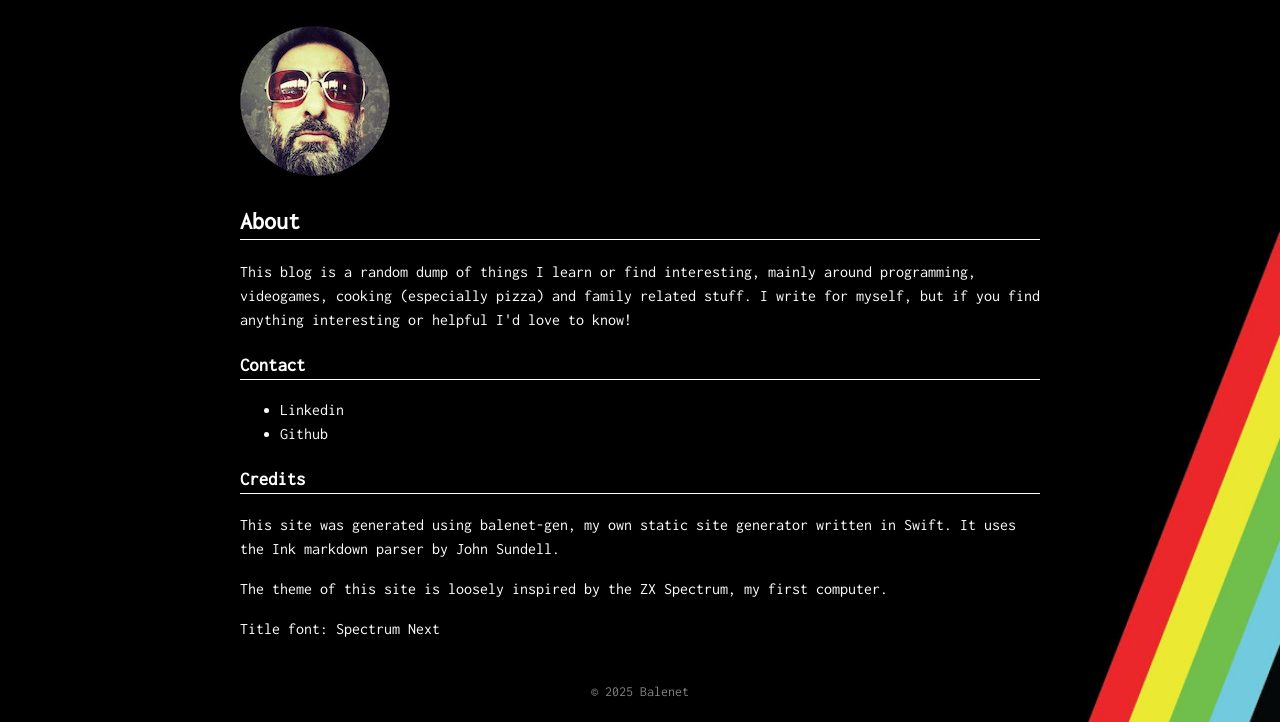
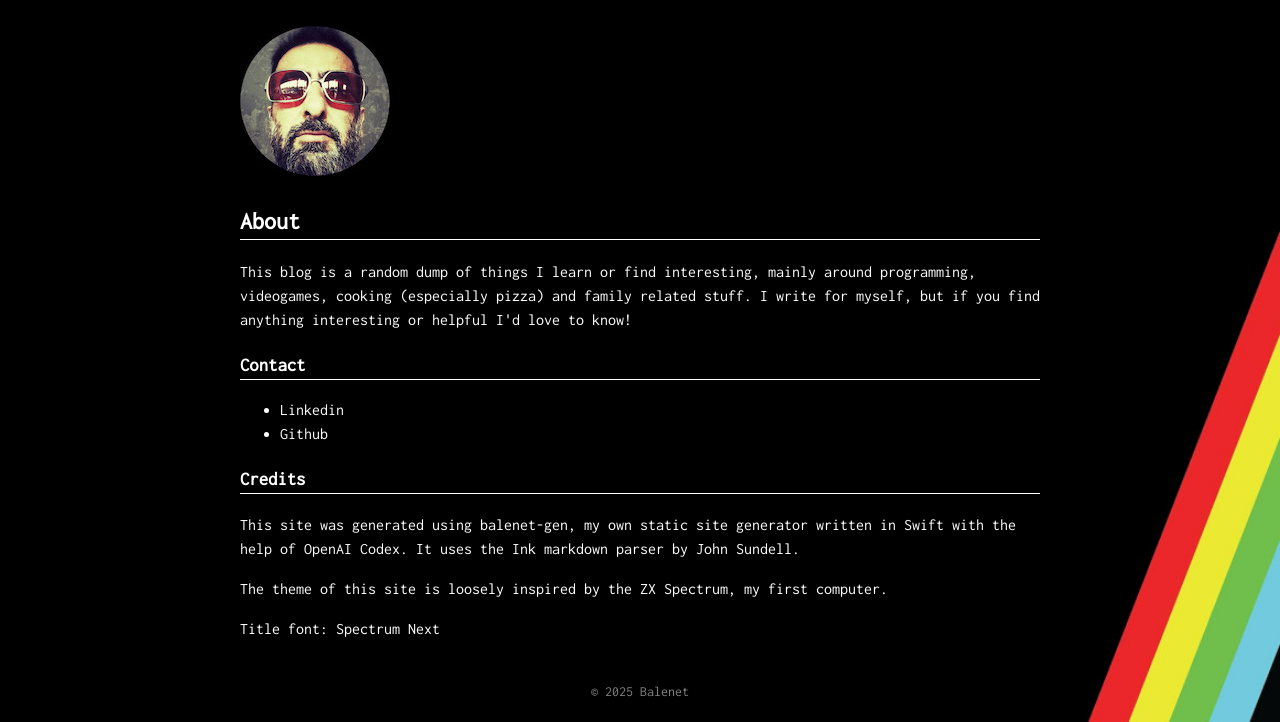
Before and after one commit to baleboy/balenet-gen, a plain HTML site: page about/index.html in a window 1280 px wide. Shown: the part 159-881 px from the top of the page. Drawn offline with Linux system fonts and the light colour scheme.

Commit message:
Publish site 2025-11-05T16:01:12Z

```diff
--- a/about/index.html
+++ b/about/index.html
@@ -27,7 +27,7 @@
       </div>
     </header>
     <main>
-<img src="/images/face.jpg" alt="Selfie"/><h2>About</h2><p>This blog is a random dump of things I learn or find interesting, mainly around programming, videogames, cooking (especially pizza) and family related stuff. I write for myself, but if you find anything interesting or helpful I'd love to know!</p><h3>Contact</h3><ul><li><a href="https://linkedin.com/in/frbale">Linkedin</a></li><li><a href="https://github.com/baleboy">Github</a></li></ul><h3>Credits</h3><p>This site was generated using <a href="https://github.com/baleboy/balenet-gen">balenet-gen</a>, my own static site generator written in Swift. It uses the <a href="https://github.com/JohnSundell/Ink">Ink</a> markdown parser by John Sundell.</p><p>The theme of this site is loosely inspired by the <a href="https://en.wikipedia.org/wiki/ZX_Spectrum">ZX Spectrum</a>, my first computer.</p><p>Title font: <a href="https://tracertong.co.uk/ttfw3/product/">Spectrum Next</a></p>    </main>
+<img src="/images/face.jpg" alt="Selfie"/><h2>About</h2><p>This blog is a random dump of things I learn or find interesting, mainly around programming, videogames, cooking (especially pizza) and family related stuff. I write for myself, but if you find anything interesting or helpful I'd love to know!</p><h3>Contact</h3><ul><li><a href="https://linkedin.com/in/frbale">Linkedin</a></li><li><a href="https://github.com/baleboy">Github</a></li></ul><h3>Credits</h3><p>This site was generated using <a href="https://github.com/baleboy/balenet-gen">balenet-gen</a>, my own static site generator written in Swift with the help of OpenAI Codex. It uses the <a href="https://github.com/JohnSundell/Ink">Ink</a> markdown parser by John Sundell.</p><p>The theme of this site is loosely inspired by the <a href="https://en.wikipedia.org/wiki/ZX_Spectrum">ZX Spectrum</a>, my first computer.</p><p>Title font: <a href="https://tracertong.co.uk/ttfw3/product/">Spectrum Next</a></p>    </main>
     <footer>
         <p>&copy; 2025 Balenet</p>
     </footer>
```
Also changed, not shown: 1 other file.
